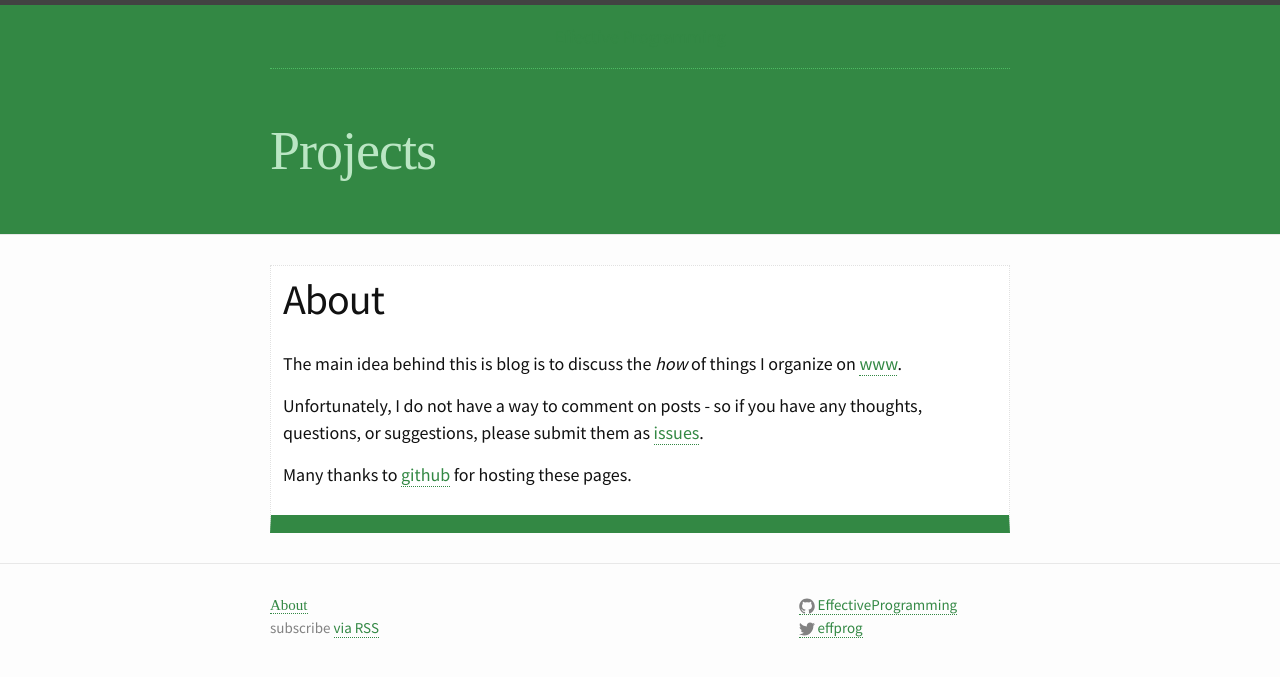
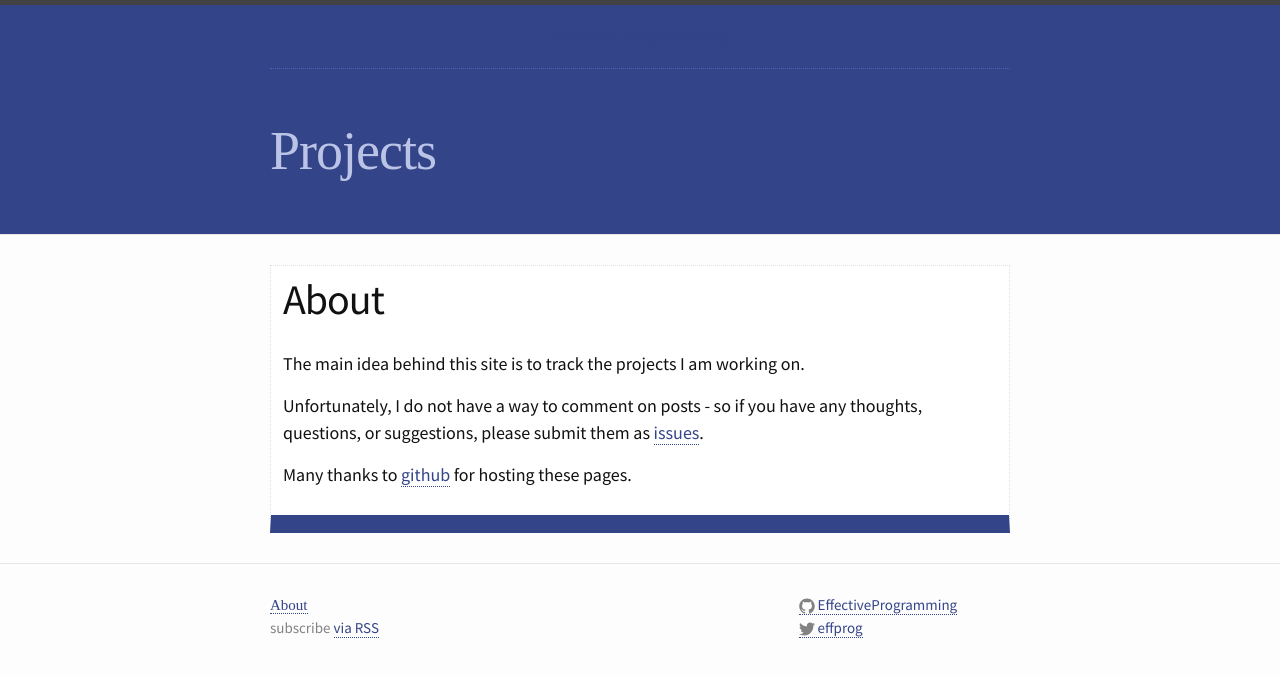
Before and after one commit to EffectiveProgramming-Websites/com.effectiveprogramming.projects, a Jekyll site: the page built from about.md, in a window 1280 px wide. Shown: the top 677 px of the page. Built offline with Jekyll 4.4.1, drawn with Linux system fonts in a browser that asks for light colours; some web fonts are replaced.

Commit message:
Updated styles to stay in sync with fuzzy.

```diff
--- a/_includes/head.html
+++ b/_includes/head.html
@@ -3,7 +3,7 @@
   <meta http-equiv="X-UA-Compatible" content="IE=edge">
   <meta name="viewport" content="width=device-width, initial-scale=1">
 
-  <title>{% if page.title %}{{ page.title }}{% else %}{{ site.title }}{% endif %}</title>
+  <title>{% if page.title %}{{ page.title }}{% else %}{{ site.title }}{% endif %} | Effective Programming</title>
   <meta name="description" content="{% if page.excerpt %}{{ page.excerpt | strip_html | strip_newlines | truncate: 160 }}{% else %}{{ site.description }}{% endif %}">
   <link href='https://fonts.googleapis.com/css?family=Source+Serif+Pro|Source+Sans+Pro:400,600,700' rel='stylesheet' type='text/css'>
   <link rel="stylesheet" href="{{ "/css/main.css" | prepend: site.baseurl }}">
--- a/_sass/_custom.scss
+++ b/_sass/_custom.scss
@@ -4,7 +4,8 @@
 }
 
 ul.posts,
-ul.pages {
+ul.pages,
+ul.milestones {
 	margin-left: 1em;
 	list-style: none;
 }
--- a/about.md
+++ b/about.md
@@ -4,8 +4,8 @@ title: About
 permalink: /about/
 ---
 
-The main idea behind this is blog is to discuss the _how_ of things I organize on [www](http://www.effectiveprogramming.com/).
+The main idea behind this site is to track the projects I am working on.
 
-Unfortunately, I do not have a way to comment on posts - so if you have any thoughts, questions, or suggestions, please submit them as [issues](https://github.com/EffectiveProgrammingWebsites/com.effectiveprogramming.blog/issues).
+Unfortunately, I do not have a way to comment on posts - so if you have any thoughts, questions, or suggestions, please submit them as [issues](https://github.com/EffectiveProgrammingWebsites/com.effectiveprogramming.projects/issues).
 
 Many thanks to [github](https://pages.github.com/) for hosting these pages.
--- a/css/main.scss
+++ b/css/main.scss
@@ -28,8 +28,8 @@ $on-palm:          600px;
 $on-laptop:        800px;
 
 $title-font-family: 'Source Serif Pro';
-$theme-color: #338844;
-$brand-color: #338844;
+$theme-color: #334488;
+$brand-color: #334488;
 
 // Using media queries with like this:
 // @include media-query($on-palm) {
```
Also changed, not shown: layout-manager/_posts/2016-03-15-layout-manager.md (+0 -2 lines).
